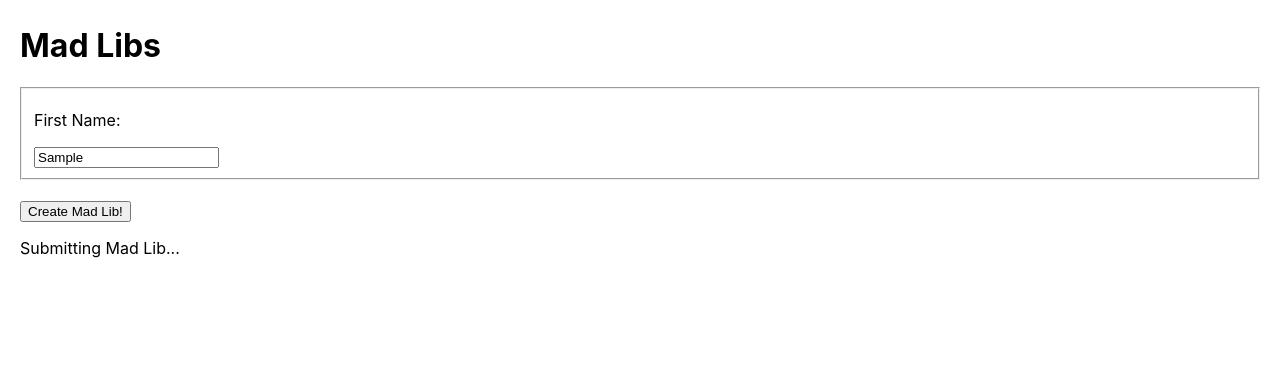
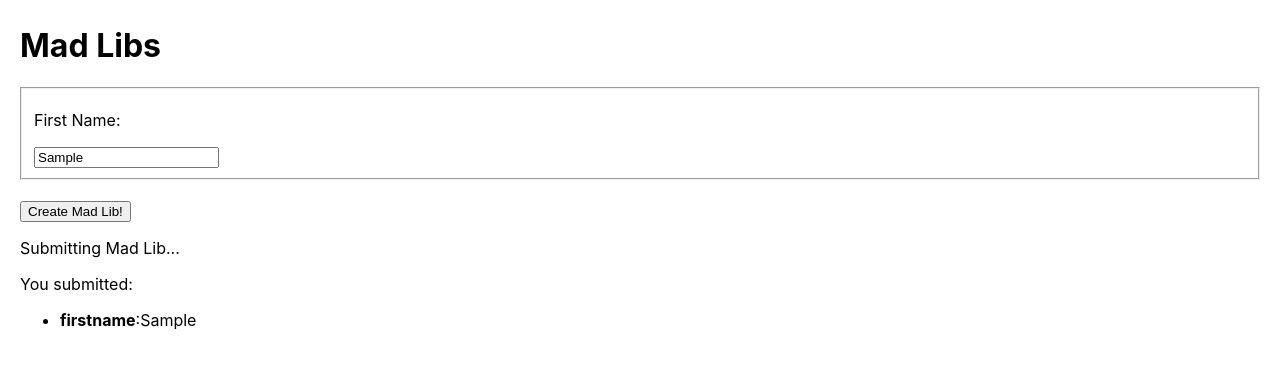
Before and after one commit to LawrenceELee/madlibs, a React (Create React App) app: page / in a window 1280 px wide. Both pictures are taken after typing "Sample" into the empty fields and a click on the button "Create Mad Lib!". Shown: the top 368 px of the page. Built offline with nearby package versions, Linux system fonts and the light colour scheme.

Commit message:
feat: Add logic to form to display information submitted to form.

```diff
--- a/src/App.js
+++ b/src/App.js
@@ -1,12 +1,20 @@
 //import logo from './logo.svg'; //used by the default react sample webpage
-import {useState} from 'react';
+import {useState, useReducer} from 'react';
 import './App.css';
 
 let madlib = "Hello, ";
 		//"It was ___(FOOD)___ day at school, and ___(NAME)___ was super ___(ADJECTIVE)___ for lunch. But when she went outside to eat, a ___(NOUN)___ stole her ___(FOOD)___! ___(NAME)___ chased the ___(NOUN)___ all over school. She ___(VERB1)___, ___(VERB2)___, and ___(VERB3)___ through the playground. Then she tripped on her ___(NOUN)___ and the ___(NOUN)___ escaped! Luckily, ___(NAME)___’s friends were willing to share their ___(FOOD)___ with her.";
 
+const formReducer = (state, event) => {
+	return {
+		...state,
+		[event.name]: event.value
+	}
+}
 
 function App() {
+
+	const [formData, setFormData] = useReducer(formReducer, {});
 
 	//simulate the delay from fetaching/submitting to an API
 	const [submitting, setSubmitting] = useState(false);
@@ -27,6 +35,13 @@ function App() {
 		*/
 	}
 
+	const handleChange = event => {
+		setFormData({
+			name: event.target.name,
+			value: event.target.value,
+		});
+	}
+
 	return (
 			<div className="everything">
 			<h1>Mad Libs</h1>
@@ -34,14 +49,24 @@ function App() {
 				<fieldset>
 					<label>
 						<p>First Name:</p>
-						<input name="firstname" />
+						<input name="firstname" onChange={handleChange}/>
 					</label>
 				</fieldset>
 				<button type="submit">Create Mad Lib!</button>
 			</form>
 
 			{/*conditionally display message when submitting*/}
-			<p>{submitting && <div> Submitting Mad Lib...</div>}</p>
+			<p>{submitting &&
+				<div> Submitting Mad Lib...
+				<p>
+				You submitted:
+				<ul>
+					{Object.entries(formData).map(([name, value]) => (
+						<li key={name}><strong>{name}</strong>:{value.toString()}</li>
+					))}
+				</ul>
+				</p>
+				</div>}</p>
 			</div>
 	);
 	/*
```
